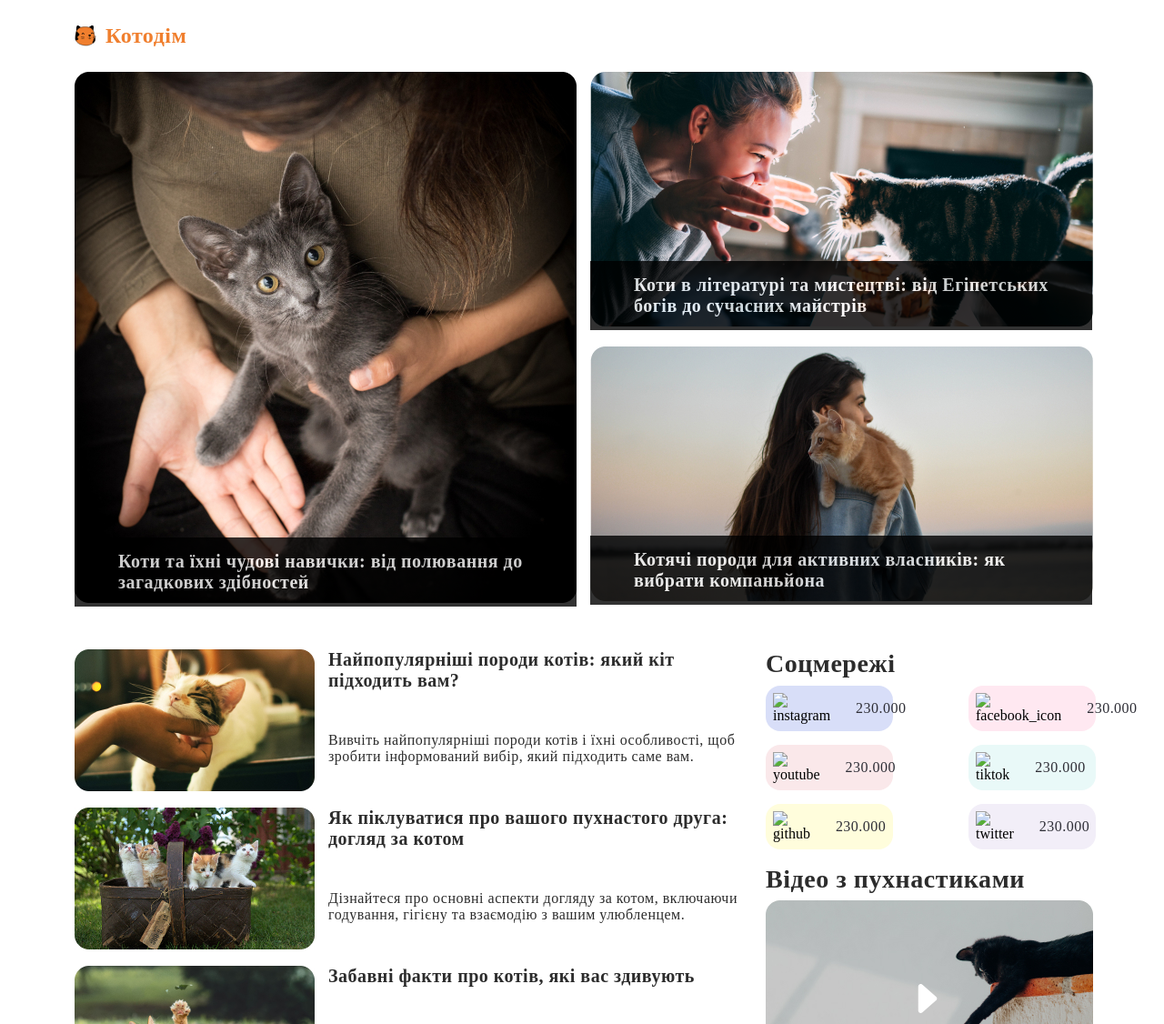
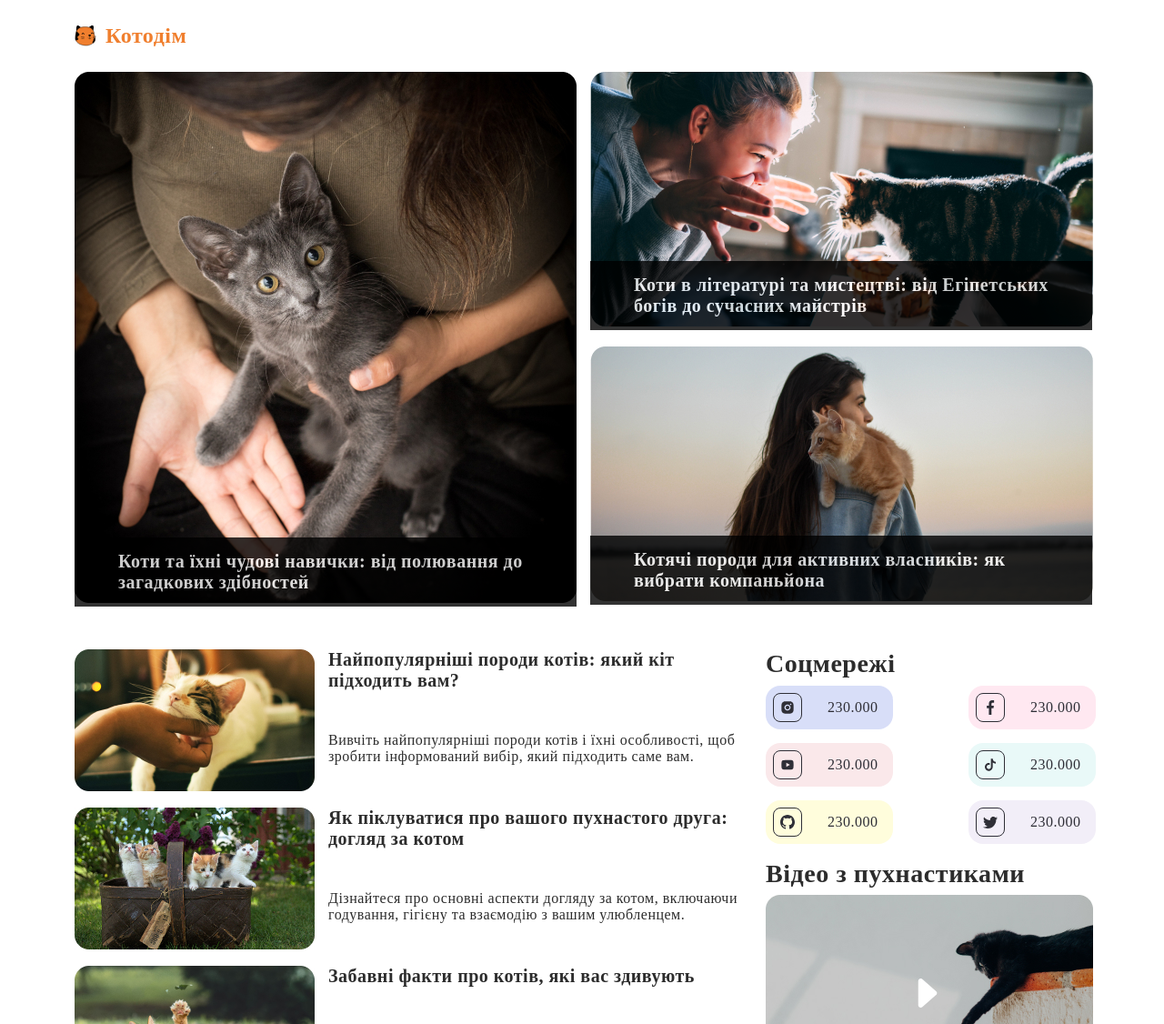
Before and after one commit to SergUserGit/css-grid-project, a plain HTML site: page index.html in a window 1280 px wide. Shown: the top 1126 px of the page at 91% size. Drawn offline with Linux system fonts and the light colour scheme; the site is published under a folder, as on GitHub Pages, so addresses that start at the root find nothing.

Commit message:
add: images correct
add: images correct

```diff
--- a/index.html
+++ b/index.html
@@ -95,27 +95,27 @@
           <h2 class="social-title">Соцмережі</h2>
           <ul class="list-social">
             <li class="item-social item-insta">
-              <img src="/images/instagram_icon.svg" alt="instagram">
+              <img src="./images/instagram_icon.svg" alt="instagram">
               <span class="span-social">230.000</span>
             </li>
             <li class="item-social item-facebook">
-              <img src="/images/facebook_icon.svg" alt="facebook_icon">
+              <img src="./images/facebook_icon.svg" alt="facebook_icon">
               <span class="span-social">230.000</span>
             </li>
             <li class="item-social item-youtube">
-              <img src="/images/youtube_icon.svg" alt="youtube">
+              <img src="./images/youtube_icon.svg" alt="youtube">
               <span class="span-social">230.000</span>
             </li>
             <li class="item-social item-tiktok">
-              <img src="/images/tiktok_icon.svg" alt="tiktok">
+              <img src="./images/tiktok_icon.svg" alt="tiktok">
               <span class="span-social">230.000</span>
             </li>
             <li class="item-social item-github">
-              <img src="/images/github_icon.svg" alt="github">
+              <img src="./images/github_icon.svg" alt="github">
               <span class="span-social">230.000</span>
             </li>
             <li class="item-social item-twitter">
-              <img src="/images/twitter_icon.svg" alt="twitter">
+              <img src="./images/twitter_icon.svg" alt="twitter">
               <span class="span-social">230.000</span>
             </li>
           </ul>
```
